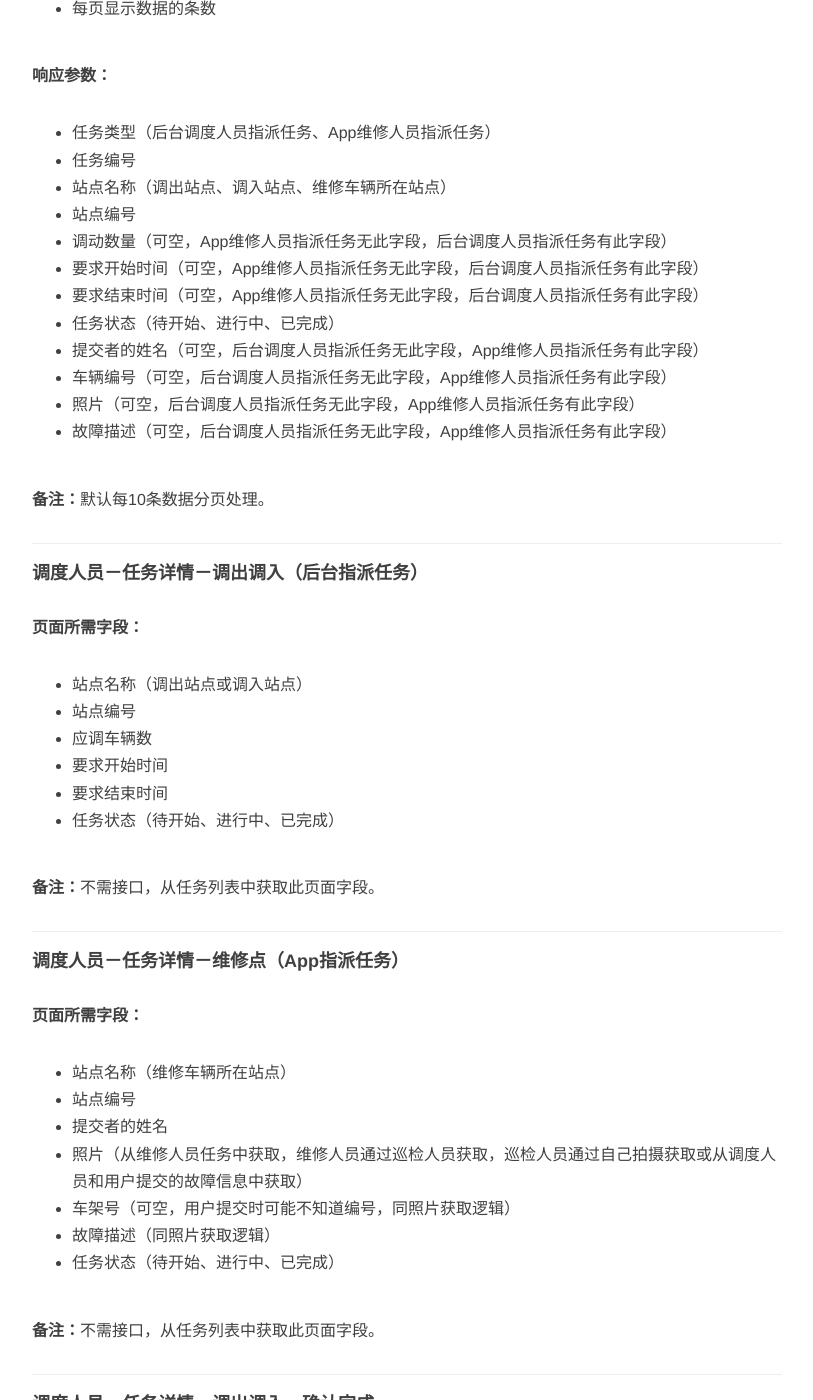
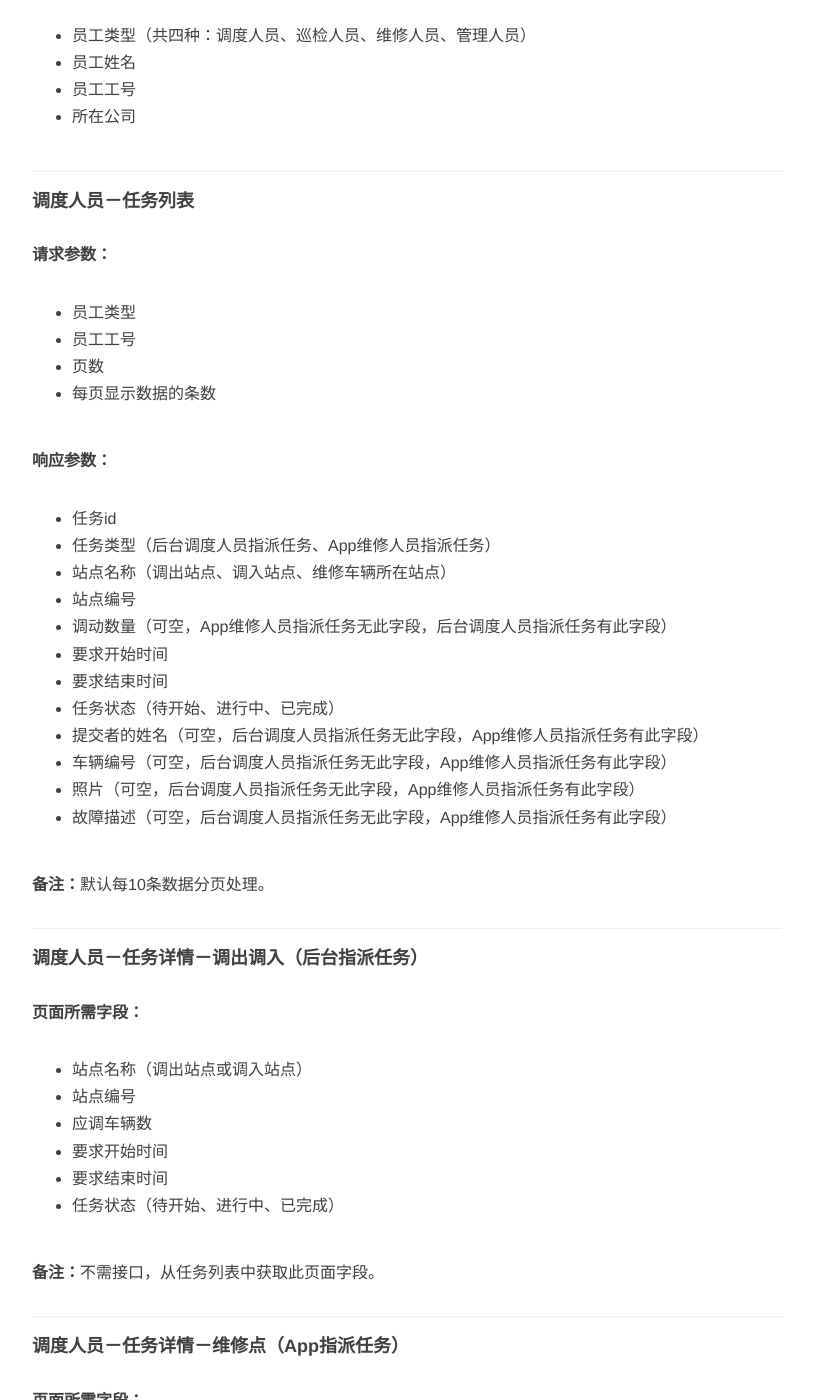
Before and after one commit to chengfeifei/chengfeifei.github.io, a Jekyll site: the page built from _posts/2016-10-14-zixingche-xuqiu-jiekou.md, in a window 1280 px wide and 1400 px high, scrolled down 9015 px. Shown: the whole window, without its empty margins (233-1046 px from the left). Built offline with Jekyll 4.4.1, drawn with Linux system fonts in a browser that asks for light colours; nearby versions of some CDN libraries; comment, search, counter and statistics services are not loaded; some of the changed text lies outside the part shown.

Commit message:
edit
edit xuqiu

```diff
--- a/_posts/2016-10-14-zixingche-xuqiu-jiekou.md
+++ b/_posts/2016-10-14-zixingche-xuqiu-jiekou.md
@@ -41,12 +44,24 @@ tags: [接口需求]
 
 ---
 
-#### 登录
+#### 登录（更新：V1.3）
 
 **请求参数：**
 
 * 手机号
 * 密码
+
+**响应参数：**
+
+* 用户id
+
+---
+
+#### 获取用户信息（新增：V1.3）
+
+**请求参数：**
+
+* 用户id
 
 **响应参数：**
 
@@ -123,7 +138,7 @@ tags: [接口需求]
 **请求参数：**
 
 * 用户id
-* 车辆编号或锁桩编号或站点编号，根据故障类型填写相应编号（可空，用户可能不知道编号）
+* 车辆编号或锁桩编号或站点编号，根据故障类型填写相应编号
 * 故障类型
 * 故障照片（暂定一张）
 * 故障描述
@@ -322,13 +337,13 @@ tags: [接口需求]
 
 **响应参数：**
 
+* 任务id
 * 任务类型（后台调度人员指派任务、App维修人员指派任务）
-* 任务编号
 * 站点名称（调出站点、调入站点、维修车辆所在站点）
 * 站点编号
 * 调动数量（可空，App维修人员指派任务无此字段，后台调度人员指派任务有此字段）
-* 要求开始时间（可空，App维修人员指派任务无此字段，后台调度人员指派任务有此字段）
-* 要求结束时间（可空，App维修人员指派任务无此字段，后台调度人员指派任务有此字段）
+* 要求开始时间
+* 要求结束时间
 * 任务状态（待开始、进行中、已完成）
 * 提交者的姓名（可空，后台调度人员指派任务无此字段，App维修人员指派任务有此字段）
 * 车辆编号（可空，后台调度人员指派任务无此字段，App维修人员指派任务有此字段）
@@ -362,7 +377,7 @@ tags: [接口需求]
 * 站点编号
 * 提交者的姓名
 * 照片（从维修人员任务中获取，维修人员通过巡检人员获取，巡检人员通过自己拍摄获取或从调度人员和用户提交的故障信息中获取）
-* 车架号（可空，用户提交时可能不知道编号，同照片获取逻辑）
+* 车辆编号
 * 故障描述（同照片获取逻辑）
 * 任务状态（待开始、进行中、已完成）
 
@@ -375,7 +390,7 @@ tags: [接口需求]
 **请求参数：**
 
 * 员工工号
-* 任务编号
+* 任务id
 * 任务完成情况（可空）
 
 **响应参数：**
@@ -394,7 +409,7 @@ tags: [接口需求]
 **请求参数：**
 
 * 员工工号
-* 任务编号
+* 任务id
 * 任务完成情况（可空）
 
 **响应参数：**
@@ -454,8 +469,8 @@ tags: [接口需求]
 
 **响应参数：**
 
-* 任务编号
-* 车辆编号或锁桩编号或站点编号（可空，用户可能不知道编号）
+* 任务id
+* 车辆编号或锁桩编号或站点编号
 * 站点编号
 * 故障地点
 * 故障类型
@@ -474,7 +489,7 @@ tags: [接口需求]
 * 故障类型
 * 故障地点
 * 站点编号
-* 车辆编号或锁桩编号或站点编号（可空，用户可能不知道编号）
+* 车辆编号或锁桩编号或站点编号
 * 故障照片
 * 故障描述
 
@@ -486,7 +501,7 @@ tags: [接口需求]
 
 **请求参数：**
 
-* 任务编号
+* 任务id
 * 员工工号（巡检人员的工号）
 
 **响应参数：**
@@ -499,7 +514,7 @@ tags: [接口需求]
 
 **请求参数：**
 
-* 任务编号
+* 任务id
 * 员工工号（巡检人员的工号）
 
 **响应参数：**
@@ -540,12 +555,12 @@ tags: [接口需求]
 
 **响应参数：**
 
-* 任务编号
+* 任务id
 * 提交者（巡检人员的姓名）
 * 站点编号
 * 故障地点
 * 故障类型
-* 车辆编号或锁桩编号或站点编号（可空，用户可能不知道编号）
+* 车辆编号或锁桩编号或站点编号
 * 故障照片
 * 故障描述
 * 任务状态（待开始、进行中、已完成）
@@ -562,7 +577,7 @@ tags: [接口需求]
 * 故障地点
 * 站点编号
 * 提交者（巡检人员的姓名）
-* 车辆编号或锁桩编号或站点编号（可空，用户可能不知道编号）
+* 车辆编号或锁桩编号或站点编号
 * 故障照片
 * 故障描述
 
@@ -574,7 +589,7 @@ tags: [接口需求]
 
 **请求参数：**
 
-* 任务编号
+* 任务id
 * 员工工号（巡检人员的工号）
 * 维修方式
 * 维修确认照片（可空，暂定一张，维修完成后添加此照片）
@@ -634,7 +649,7 @@ tags: [接口需求]
 
 **请求参数：**
 
-* 任务编号
+* 任务id
 * 员工工号（管理人员的工号）
 
 **响应参数：**
```
Also changed, not shown: other parts of _posts/2016-10-14-zixingche-xuqiu-jiekou.md (+3 -0 lines), _posts/2016-10-11-zixingche-xuqiu-biangeng.md (+19 -3 lines).
